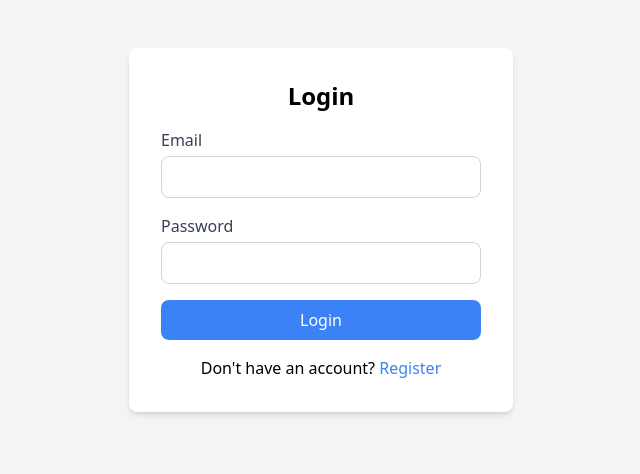
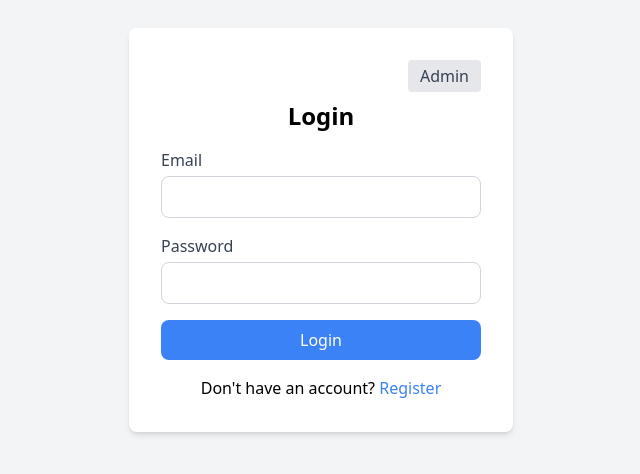
Before and after one commit to imharishpatil/URL-SHORTNER, a React (Create React App) app in the folder client/: page /login in a window 1280 px wide. Shown: the part 170-644 px from the top of the page, without its empty margins (319-959 px from the left). Built offline with nearby package versions, Linux system fonts and the light colour scheme.

Commit message:
add admin login button

```diff
--- a/client/src/pages/Login.jsx
+++ b/client/src/pages/Login.jsx
@@ -39,6 +39,19 @@ const Login = () => {
   return (
     <div className="min-h-screen flex justify-center items-center bg-gray-100">
       <div className="bg-white p-8 rounded-lg shadow-md w-full max-w-sm">
+        {/* Admin Auto-fill Button */}
+        <div className="flex justify-end mb-2">
+          <button
+            type="button"
+            className="bg-gray-200 text-gray-700 px-3 py-1 rounded hover:bg-gray-300"
+            onClick={() => {
+              setEmail("admin@gmail.com");
+              setPassword("Admin@123");
+            }}
+          >
+            Admin
+          </button>
+        </div>
         <h2 className="text-2xl font-bold mb-4 text-center">Login</h2>
         {error && <div className="text-red-500 mb-4">{error}</div>}
         <form onSubmit={handleSubmit}>
```
